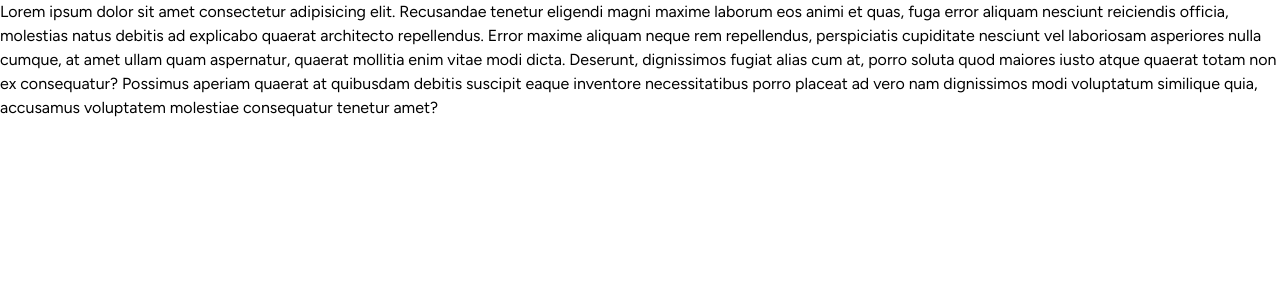
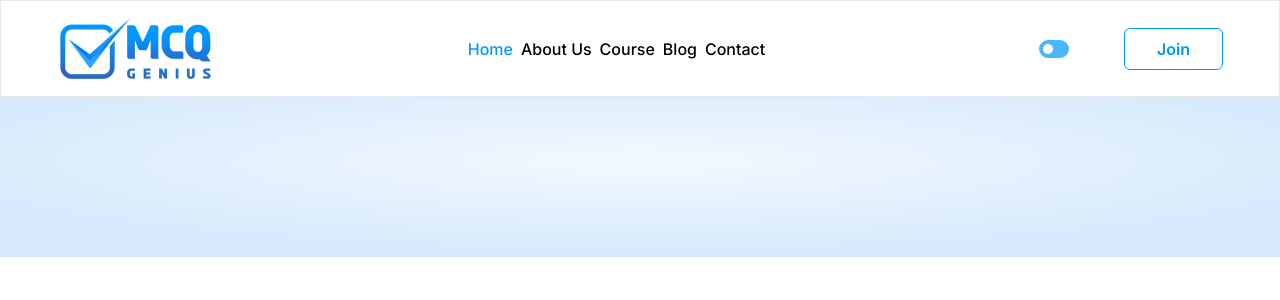
Before and after one commit to baized1245/MCQ-Genius, a Next.js app: page / in a window 1280 px wide. Shown: the top 300 px of the page. Built offline with nearby package versions, Linux system fonts and the light colour scheme.

Commit message:
Design Navbar Ui

```diff
--- a/app/globals.css
+++ b/app/globals.css
@@ -1,6 +1,18 @@
 @tailwind base;
 @tailwind components;
 @tailwind utilities;
+
+html {
+  scroll-behavior: smooth;
+}
+
+.custom-gradient {
+  background: radial-gradient(
+    59.84% 59.84% at 50% 40.16%,
+    rgba(193, 224, 255, 0.2) 0%,
+    rgba(48, 143, 239, 0.2) 100%
+  );
+}
 
 @layer utilities {
   .text-balance {
@@ -11,6 +23,11 @@
 @layer utilities {
   .poppins {
     font-family: "Poppins";
+  }
+}
+@layer utilities {
+  .inter {
+    font-family: "Inter";
   }
 }
 @layer utilities {
--- a/app/layout.js
+++ b/app/layout.js
@@ -7,8 +7,13 @@ import {
   // Website_Blog_Subheading,
 } from "next/font/google";
 import "./globals.css";
+import Navbar from "@/components/Navbar";
+import Header from "@/components/Header";
 
-const inter = Inter({ subsets: ["latin"] });
+const inter = Inter({
+  subsets: ["latin"],
+  weight: ["400", "500", "600", "700", "800"],
+});
 
 const poppins = Poppins({
   subsets: ["latin"],
@@ -45,6 +50,8 @@ export default function RootLayout({ children }) {
       <body
         className={`${inter.className} ${poppins.className} ${noto.className} ${montserrat.className}`}
       >
+        <Navbar />
+        <Header />
         {children}
       </body>
     </html>
--- a/app/page.js
+++ b/app/page.js
@@ -1,23 +1,7 @@
 import React from "react";
 
 const page = () => {
-  return (
-    <div className="bg-[#FFFFFF] figtree">
-      <h3>
-        Lorem ipsum dolor sit amet consectetur adipisicing elit. Recusandae
-        tenetur eligendi magni maxime laborum eos animi et quas, fuga error
-        aliquam nesciunt reiciendis officia, molestias natus debitis ad
-        explicabo quaerat architecto repellendus. Error maxime aliquam neque rem
-        repellendus, perspiciatis cupiditate nesciunt vel laboriosam asperiores
-        nulla cumque, at amet ullam quam aspernatur, quaerat mollitia enim vitae
-        modi dicta. Deserunt, dignissimos fugiat alias cum at, porro soluta quod
-        maiores iusto atque quaerat totam non ex consequatur? Possimus aperiam
-        quaerat at quibusdam debitis suscipit eaque inventore necessitatibus
-        porro placeat ad vero nam dignissimos modi voluptatum similique quia,
-        accusamus voluptatem molestiae consequatur tenetur amet?
-      </h3>
-    </div>
-  );
+  return <div className=""></div>;
 };
 
 export default page;
--- /dev/null
+++ b/components/Header.jsx
@@ -0,0 +1,11 @@
+import React from "react";
+
+const Header = () => {
+  return (
+    <div className="max-w-7xl mx-auto custom-gradient p-20">
+      <h1></h1>
+    </div>
+  );
+};
+
+export default Header;
--- /dev/null
+++ b/components/Navbar.jsx
@@ -0,0 +1,34 @@
+"use client";
+
+import Image from "next/image";
+// import logo from "/logo/logo.png";
+import logo from "../public/logo/logo.png";
+import Link from "next/link";
+import { PiToggleLeftFill } from "react-icons/pi";
+
+const Navbar = () => {
+  return (
+    <nav className="max-w-7xl mx-auto flex items-center justify-between py-4 px-14 inter bg-[#FFFFFF] border border-[border: 1px solid border-image-source: linear-gradient(90.36deg, #FFFFFF 2.61%, rgba(255, 255, 255, 0.67) 101.77%)]">
+      <div>
+        <Image src={logo} alt="Logo" height={63} width={156} />
+      </div>
+      <div className="flex items-center justify-center gap-2 font-medium">
+        <Link href={"/"} className="text-[#0098FF]">
+          Home
+        </Link>
+        <Link href={"/"}>About Us</Link>
+        <Link href={"/"}>Course</Link>
+        <Link href={"/"}>Blog</Link>
+        <Link href={"/"}>Contact</Link>
+      </div>
+      <div className="flex items-center justify-center gap-9">
+        <PiToggleLeftFill className="w-[68px] h-[32px] text-[#4AB6FF]" />
+        <button className="py-2 px-8 rounded-md font-semibold text-[#0098FF] border border-[#0098FF]">
+          Join
+        </button>
+      </div>
+    </nav>
+  );
+};
+
+export default Navbar;
```
Also changed, not shown: package.json (+5 -4 lines), public/logo/logo.png (renamed from public/logo/mg-logo 3.png), 1 other file (tests, documents, lock files or other folders).
